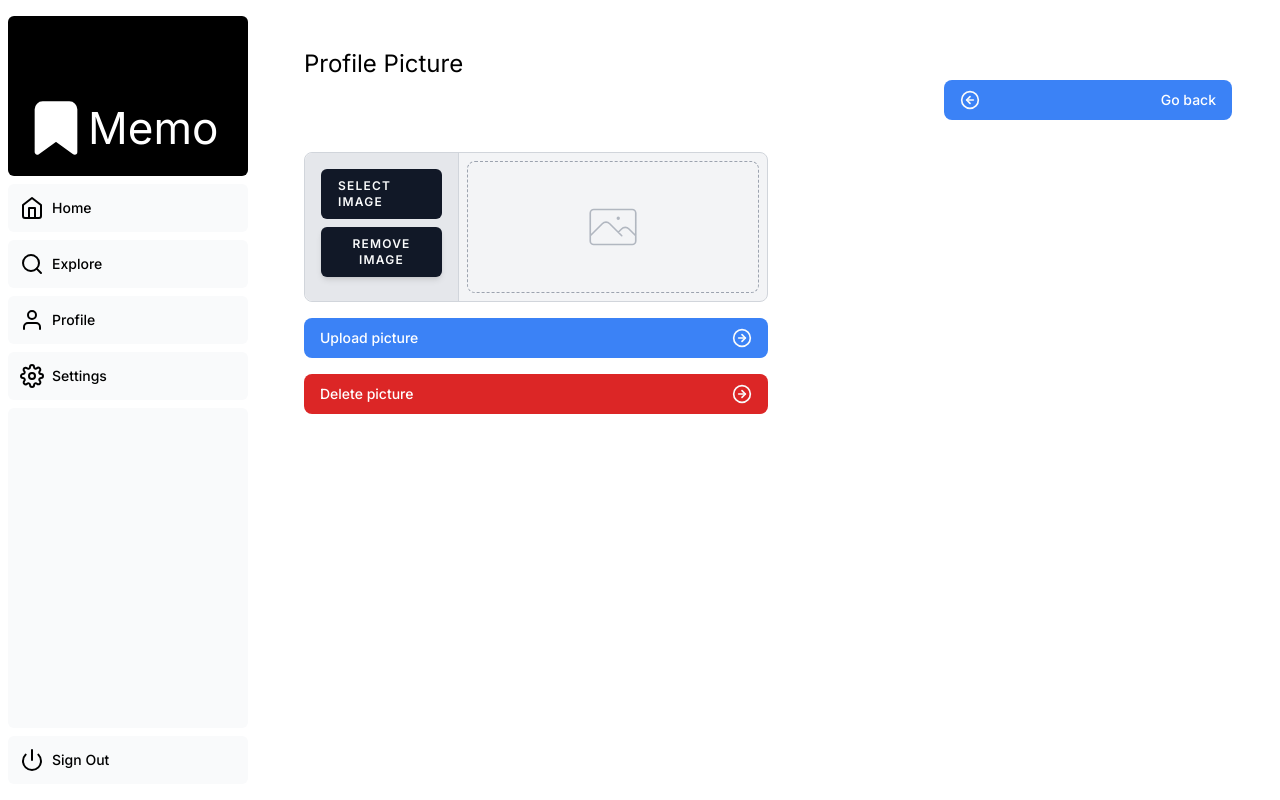
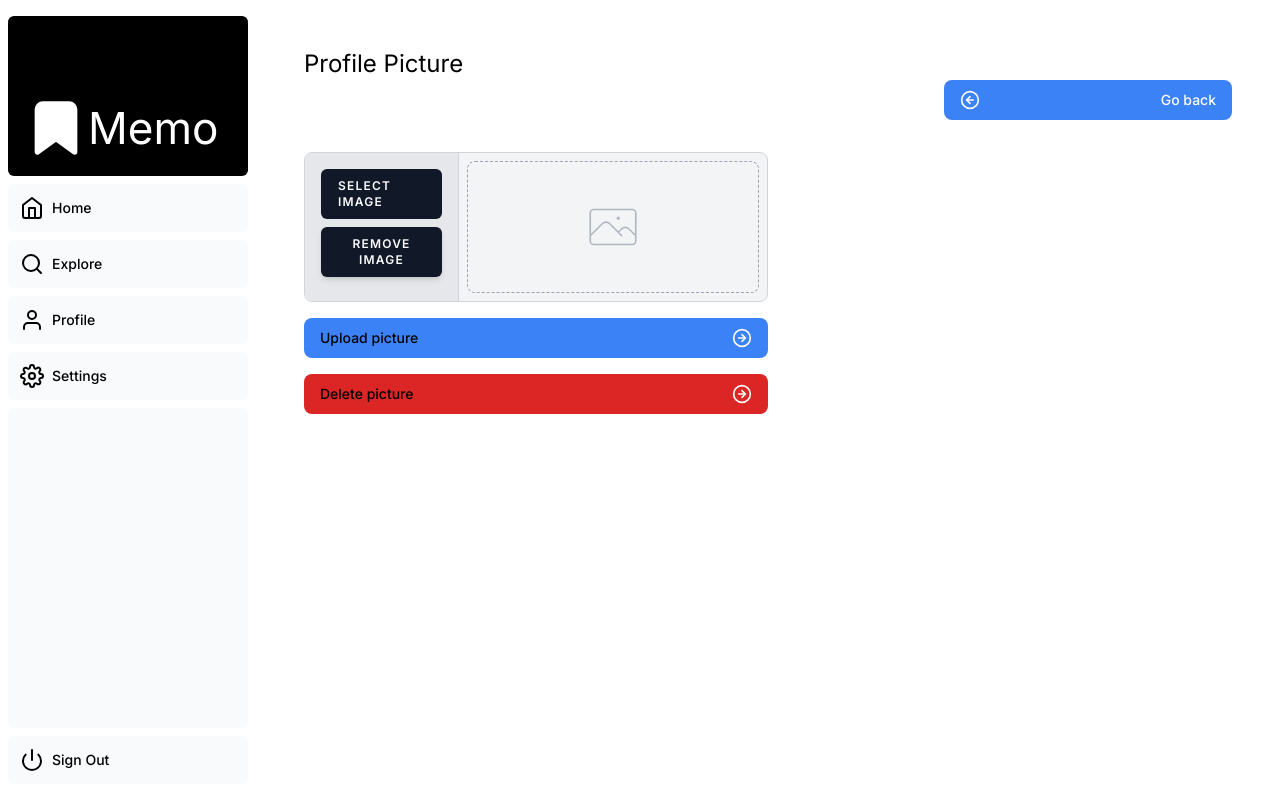
Before and after one commit to akinolaemmanuel49/memo-frontend, a Next.js app: page /profile/update/avatar in a window 1280 px wide. Built offline with nearby package versions, Linux system fonts and the light colour scheme.

Commit message:
Tweaks to button

```diff
--- a/app/profile/update/avatar/page.tsx
+++ b/app/profile/update/avatar/page.tsx
@@ -25,7 +25,7 @@
             </h1>
             <div className="flex justify-end">
                 <Link href="/profile/update">
-                    <Button className="flex mb-4 w-72">
+                    <Button className="flex mb-4 w-72 text-white">
                         <ArrowLeftCircle className="mr-auto h-5 w-5 text-gray-50" /> Go back
                     </Button>
                 </Link>
--- a/app/profile/update/page.tsx
+++ b/app/profile/update/page.tsx
@@ -11,7 +11,7 @@
             </h1>
             <div className="flex justify-start">
                 <Link href="/profile/update/avatar">
-                    <Button className="flex mb-4 w-72">
+                    <Button className="flex mb-4 w-72 text-white">
                         Upload profile picture<ArrowRightCircle className="ml-auto h-5 w-5 text-gray-50" />
                     </Button>
                 </Link>
--- a/app/ui/button.tsx
+++ b/app/ui/button.tsx
@@ -9,8 +9,8 @@
     <button
       {...rest}
       className={clsx(
-        "flex h-10 items-center rounded-lg bg-blue-500 px-4 text-sm font-medium text-white transition-colors hover:bg-blue-400 focus-visible:outline focus-visible:outline-2 focus-visible:outline-offset-2 focus-visible:outline-blue-500 active:bg-blue-600 aria-disabled:cursor-not-allowed aria-disabled:opacity-50",
-        className
+        className,
+        "flex h-10 items-center rounded-lg bg-blue-500 px-4 text-sm font-medium transition-colors hover:bg-blue-400 focus-visible:outline focus-visible:outline-2 focus-visible:outline-offset-2 focus-visible:outline-blue-500 active:bg-blue-600 aria-disabled:cursor-not-allowed aria-disabled:opacity-50"
       )}
     >
       {children}
```
